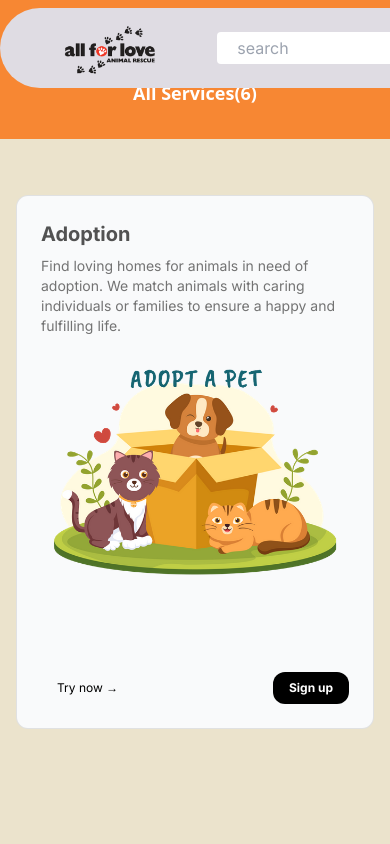
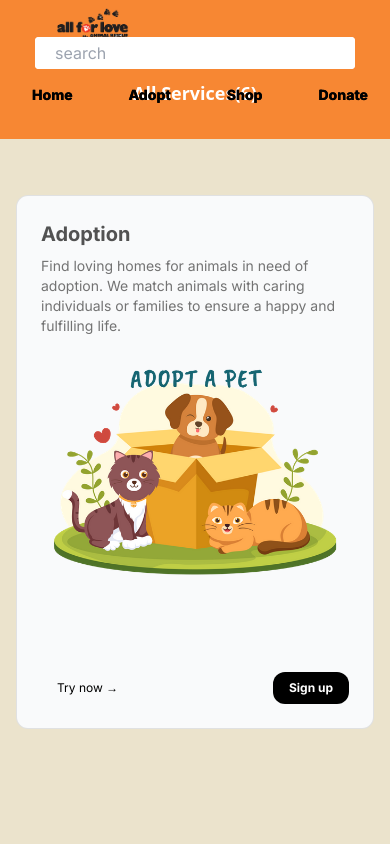
Before and after one commit to vijaybhedodkar/vijay-two, a Next.js app: page /Facilities in a window 390 px wide. Shown: the top 844 px of the page. Built offline with nearby package versions, Linux system fonts and the light colour scheme.

Commit message:
change the responsivness of website

```diff
--- a/package.json
+++ b/package.json
@@ -9,6 +9,7 @@
     "lint": "next lint"
   },
   "dependencies": {
+    "@vercel/speed-insights": "^1.0.10",
     "clsx": "^2.1.1",
     "framer-motion": "^11.1.9",
     "next": "14.2.3",
--- a/src/app/Facilities/layout.tsx
+++ b/src/app/Facilities/layout.tsx
@@ -1,6 +1,8 @@
 
 import type { Metadata } from "next";
 import { Inter } from "next/font/google";
+import Navbar from "@/components/Navbar";
+import Footer from "@/components/Footer";
 
 
 
@@ -20,8 +22,10 @@ export default function RootLayout({
   return (
     <html lang="en">
       <body className={inter.className}>
+        <Navbar/>
 
         {children}
+        <Footer/>
 
         </body>
     </html>
--- a/src/app/Facilities/page.tsx
+++ b/src/app/Facilities/page.tsx
@@ -6,7 +6,7 @@ import animalData from '@/data/animal_care.json';
 
 
 
-function Page() {
+function page() {
 
 
   return (
@@ -71,4 +71,4 @@ function Page() {
 
 
 
-          export default Page
+          export default page
--- a/src/app/Shop/page.tsx
+++ b/src/app/Shop/page.tsx
@@ -10,7 +10,7 @@ import Loader from '@/components/Loader';
 
 
 
-function Page() {
+function page() {
 
   const [loading, setLoading] = useState (true);
 
@@ -154,4 +154,4 @@ function Page() {
 }
 
 
-export default Page
+export default page
--- a/src/app/page.tsx
+++ b/src/app/page.tsx
@@ -30,7 +30,7 @@ export default function Home() {
   return (
    <div>
     {loading ? <Loader/>: (
-    <main className="min-h-screen bg-[#4AB] antialiased bg-grid-white/[0.02] w-fit lg:w-auto">
+    <main className="min-h-screen bg-[#4AB] antialiased bg-grid-white/[0.02]  lg:w-auto">
 
       <Header/>
       <Cards/>
--- a/src/components/Cards.tsx
+++ b/src/components/Cards.tsx
@@ -14,7 +14,7 @@ interface Animal{
 function Cards() {
     const cards = animalData.services.filter((animal:Animal)=>animal.isFeatured)
   return (
-    <div className="py-12 bg-[#0000003f]">
+    <div className="py-12 bg-[#0000003f] h-[36rem] overflow-scroll lg:h-[100%] lg:overflow-hidden">
 
     <div className="mt-10">
      <div className="grid grid-cols-1 sm:grid-cols-2 lg:grid-cols-3 gap-8 justify-center">
--- a/src/components/Header.tsx
+++ b/src/components/Header.tsx
@@ -14,14 +14,14 @@ function Header() {
   return (
     <div className='flex flex-col  ml-14 w-[] justify-center text-center h-[36rem]  lg:flex  relative'>
 
-        <img src='/somthing/file.png' className= " h-100 object-cover rounded-xl  relative overflow-hidden w-[37rem] top-[13rem] left-[33rem] lg:left-[50rem] md:relative   "></img>
+        <img src='/somthing/file.png' className= " h-100 object-cover rounded-xl  relative overflow-hidden w-[37rem] lg:top-[13rem]  top-[-1rem] left-[-2rem] lg:left-[50rem] md:relative   "></img>
 
-        <h1 className=' mt-[10rem]  md:mt-[-5rem] text-4xl md:text-7xl font-bold bg-clip-text text-transparent bg-gradient-to-b from-neutral-50 to-neutral-400 w-[70%] flex justify-center items-center text-center capitalize absolute right-[25rem] lg:right-[30rem] '>All Animals Deserve a Chance in Life</h1>
-<p className=' font-normal text-base md:text-lg text-neutral-300 max-w-[49rem] mx-auto flex justify-center items-center relative right-[14rem]  lg:right-[23rem] top-[-4rem] '>we aim at improving the situation for Animals in long term i.e by providing veterniary care.
+        <h1 className=' mt-[10rem]  md:mt-[-5rem] text-4xl md:text-7xl font-bold bg-clip-text text-transparent bg-gradient-to-b from-neutral-50 to-neutral-400 lg:w-[70%] w-[100%] flex justify-center items-center text-center capitalize absolute right-[2rem] lg:right-[30rem] '>All Animals Deserve a Chance in Life</h1>
+<p className=' font-normal text-base md:text-lg text-neutral-300 max-w-[49rem] mx-auto lg:flex justify-center items-center relative right-[3rem]  lg:right-[23rem] lg:top-[-4rem]  top-[4rem] flex  '>we aim at improving the situation for Animals in long term i.e by providing veterniary care.
     by supporting animal sanctuaies and through our educational work. Every single donation help!
 
 </p>
-<div className='absolute bottom-[2rem] left-[11rem] mt-[4rem] flex gap-5  '>
+<div className='lg:absolute lg:bottom-[2rem] lg:left-[11rem] lg:mt-[4rem] flex gap-5  absolute l-[2rem] top-[33rem]  '>
 <Link href={"/"}><button className="p-[3px] relative">
         <div className="absolute inset-0 bg-gradient-to-r from-indigo-500 to-purple-500 rounded-lg" />
         <div className="px-8 py-2  bg-black rounded-[6px]  relative group transition duration-200 text-white hover:bg-transparent">
--- a/src/components/Navbar.tsx
+++ b/src/components/Navbar.tsx
@@ -1,18 +1,20 @@
+"use client"
+
 import React from 'react'
 import Link from 'next/link'
 
 function Navbar() {
   return (
-    <nav className='fixed top-2 inset-x-0 min-w-[63rem]  w-[63rem] overflow-hidden mx-auto z-50  m-auto '>
-        <div className='lg:flex lg:justify-between items-center text-center bg-[#DFDCE3] text-black h-20 pl-[2rem] pr-[2rem] rounded-[3rem] flex " '>
+    <nav className='lg:fixed lg:top-2 lg:inset-x-0 lg:min-w-[63rem]  lg:w-[63rem] lg:overflow-hidden lg:mx-auto lg:z-50  lg:m-auto'>
+        <div className='lg:flex lg:justify-center  lg:items-center text-center lg:bg-[#DFDCE3] text-black lg:h-20 pl-[2rem] pr-[2rem] rounded-[3rem] flex bg:none flex-col l-[0] t-[-2rem]  h-[0rem] relative " '>
             <div className='font-extrabold'>
-               <img src='/somthing/logo.png' className='flex relative w-[13rem] top-[2rem]'></img>
+               <img src='/somthing/logo.png' className='flex lg:relative lg:w-[13rem]  lg:top-[3rem] top-[2rem] w-[9rem] lg:right-[26rem] right[26rem]'></img>
 
             </div>
-            <div className=' sm:w-50'>
+            <div className=' sm:w-50 lg:relative relative bottom-[4rem] lg:top-[-4rem] lg:left-[-10rem] lg:flex lg:items-center lg:justify-center'>
                 <input type='text' placeholder='search' className="h-8 w-80 pr-8 pl-5 rounded z-0 focus:shadow focus:outline-none"></input>
             </div>
-            <div className='line'>
+            <div className='line relative bottom-[3rem] text-black  lg:absolute lg:left-[37rem] lg:top-[2rem]'>
                 <ul className='text-center flex gap-14 sm:gap-6 font-extrabold  text-sm '>
                    <Link href={"/"} className='hover:underline'>Home</Link>
 
@@ -21,24 +23,10 @@ function Navbar() {
                    <Link href={'/contact'} className='hover:underline'>Donate</Link>
                 </ul>
             </div>
-<div className='font-extrabold'>
-<Link href={"/"}>Login / sign up</Link>
-</div>
+
         </div>
     </nav>
   )
 }
 
-export default Navbar
-
-
-
-
-
-
-
-
-
-
-
-// md:min-w-[1440px] font-serif text-lg sticky
+export default Navbar;
```
Also changed, not shown: 1 other file (tests, documents, lock files or other folders).
